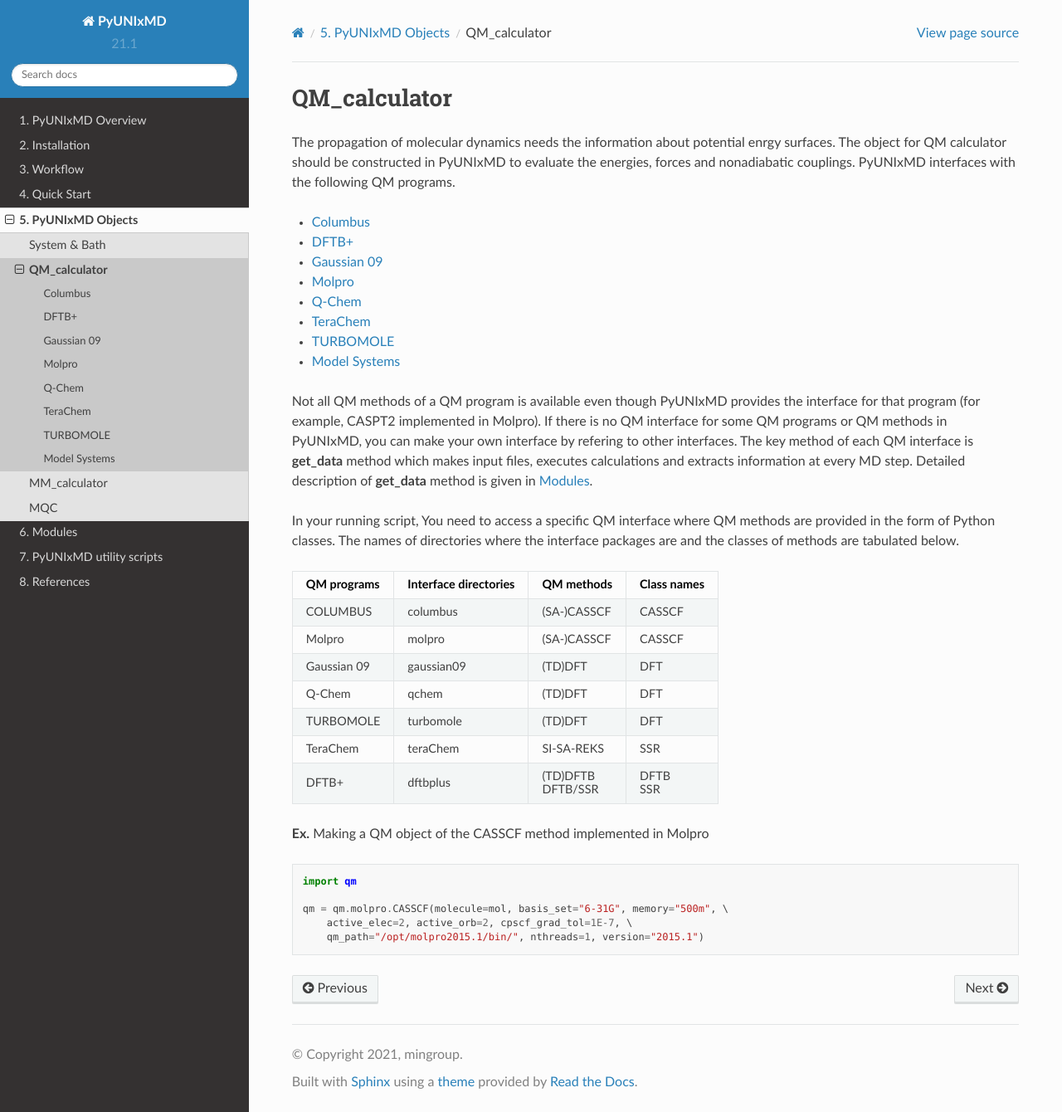
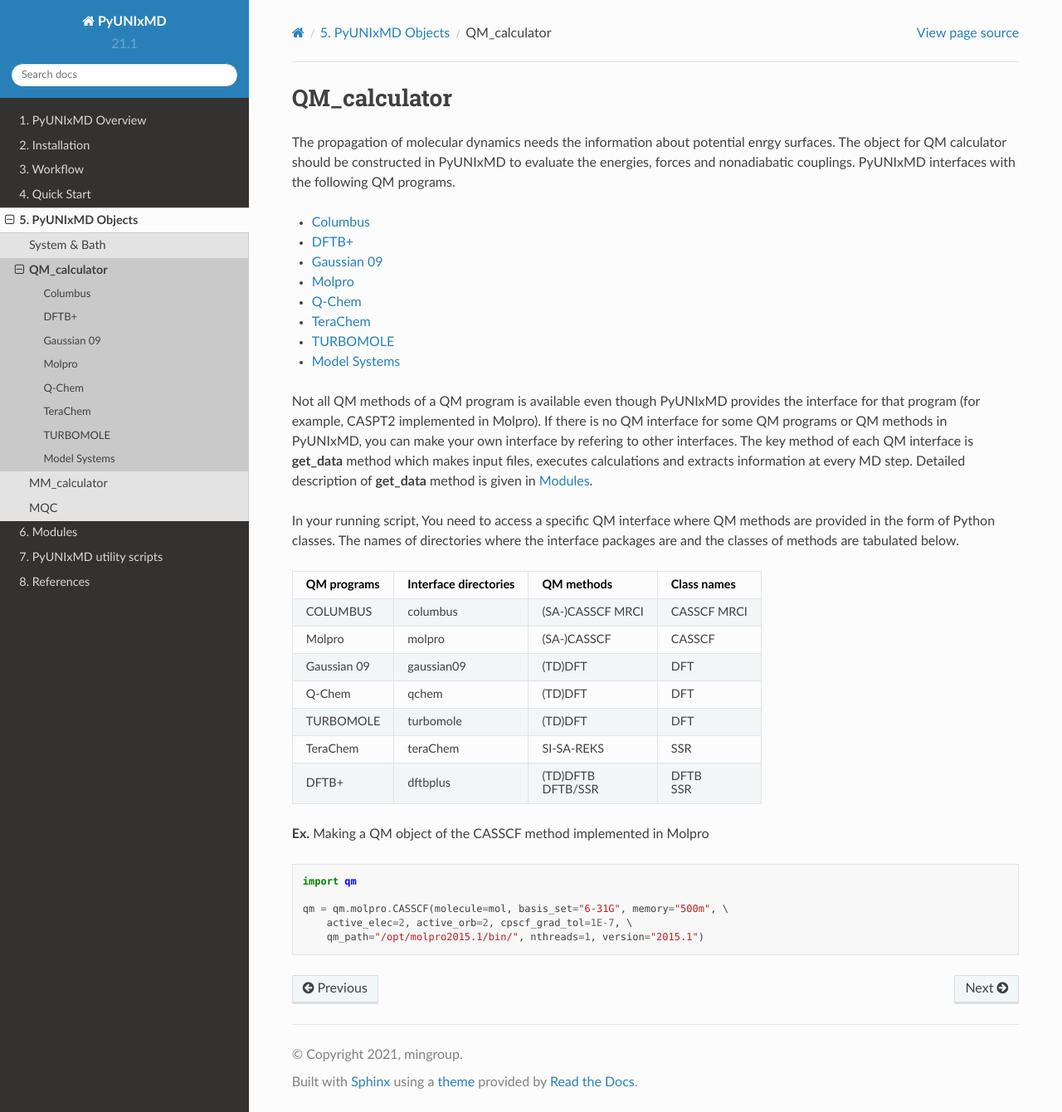
Before and after one commit to skmin-lab/unixmd, a Sphinx documentation site: the page built from docs/source/objects/qm/main.rst, in a window 1280 px wide and 1340 px high. Shown: the whole window at 83% size. Built offline with Sphinx 7.4.7 and the Read the Docs theme 2.0.0, drawn with Linux system fonts in a browser that asks for light colours.

Commit message:
Add index for qm_calculator

```diff
--- a/docs/source/objects/qm/main.rst
+++ b/docs/source/objects/qm/main.rst
@@ -26,6 +26,7 @@ The names of directories where the interface packages are and the classes of met
 | QM programs       | Interface directories  | QM methods     | Class names    |
 +===================+========================+================+================+
 | COLUMBUS          | columbus               | (SA-)CASSCF    | CASSCF         |
+|                   |                        | MRCI           | MRCI           |
 +-------------------+------------------------+----------------+----------------+
 | Molpro            | molpro                 | (SA-)CASSCF    | CASSCF         |
 +-------------------+------------------------+----------------+----------------+
```
